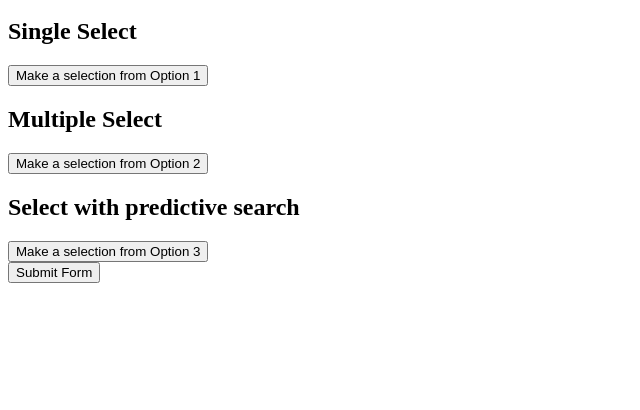
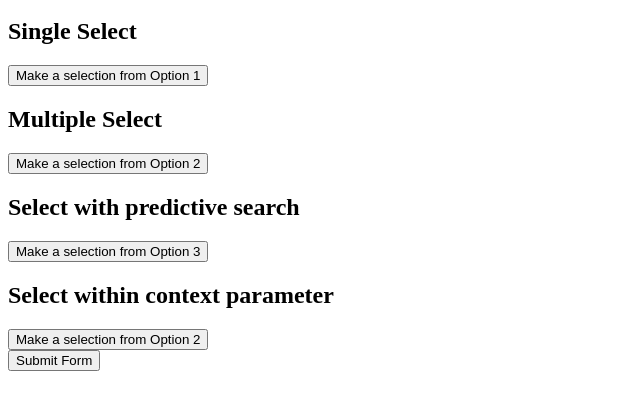
Before and after one commit to developerdayo/naked-form-select, a website: page demo/demo.html in a window 1280 px wide. Shown: the part 48-458 px from the top of the page, without its empty margins (0-640 px from the left). Drawn offline with Linux system fonts and the light colour scheme.

Commit message:
update demo file to include demonstration of context option

```diff
--- a/demo/demo.html
+++ b/demo/demo.html
@@ -15,7 +15,7 @@
     <h1>Styled Form Select</h1>
     <h2>Single Select</h2>
     <form id="testForm">
-        <select class="normal" name="select1">
+        <select class="normal example-1" name="select1">
             <option value="none">Make a selection from Option 1</option>
             <option value="option1:1">Option1 : 1</option>
             <option value="option1:2">Option1 : 2</option>
@@ -24,7 +24,7 @@
             <option value="option1:5">Option1 : 5</option>
         </select>
         <h2>Multiple Select</h2>
-        <select class="normal" name="select2" multiple>
+        <select class="normal example-1" name="select2" multiple>
             <option value="none">Make a selection from Option 2</option>
             <option value="option2:1">Option2 : 1</option>
             <option value="option2:2">Option2 : 2</option>
@@ -33,7 +33,7 @@
             <option value="option2:5">Option2 : 5</option>
         </select>
         <h2>Select with predictive search</h2>
-        <select class="keyword-search" name="select3">
+        <select class="keyword-search example-3" name="select3">
             <option value="none">Make a selection from Option 3</option>
             <option value="option3:1">Option3 : 1</option>
             <option value="option3:2">Option3 : 2</option>
@@ -41,6 +41,17 @@
             <option value="option3:4">Option3 : 4</option>
             <option value="option3:5">Option3 : 5</option>
         </select>
+        <h2>Select within context parameter</h2>
+        <div class="section-with-context">
+            <select class="example-4" name="select4">
+                <option value="none">Make a selection from Option 2</option>
+                <option value="option2:1">Option2 : 1</option>
+                <option value="option2:2">Option2 : 2</option>
+                <option value="option2:3">Option2 : 3</option>
+                <option value="option2:4">Option2 : 4</option>
+                <option value="option2:5">Option2 : 5</option>
+            </select>
+        </div>
         <button type="submit" id="submitForm">Submit Form</button>
     </form>
     <div id="formResults"></div>
--- a/demo/demo.js
+++ b/demo/demo.js
@@ -1,8 +1,14 @@
 function ready() {
-  nakedFormSelect('select:not([multiple])');
-  nakedFormSelect('select[multiple]', {
+  nakedFormSelect('.example-1');
+  nakedFormSelect('.example-3', {
     keywordSearch: {
       on: true,
+    }
+  });
+  nakedFormSelect('.example-4', {
+    context: {
+      value: '.section-with-context',
+      queryDocument: true
     }
   });
   function postResults() {
@@ -12,6 +18,7 @@ function ready() {
     const select1 = document.querySelector('[name="select1"]');
     const select2 = document.querySelector('[name="select2"]');
     const select3 = document.querySelector('[name="select3"]');
+    const select4 = document.querySelector('[name="select4"]');
 
     $submitBtn.addEventListener('click', (event) => {
       $formResults.innerHTML = '';
@@ -22,6 +29,7 @@ function ready() {
       Array.from(select1.selectedOptions).forEach((option) => { results.push(option.value) })
       Array.from(select2.selectedOptions).forEach((option) => { results.push(option.value) })
       Array.from(select3.selectedOptions).forEach((option) => { results.push(option.value) })
+      Array.from(select4.selectedOptions).forEach((option) => { results.push(option.value) })
 
       results.forEach((selectedOptionsSet) => {
         let $container = document.createElement('div');
```
